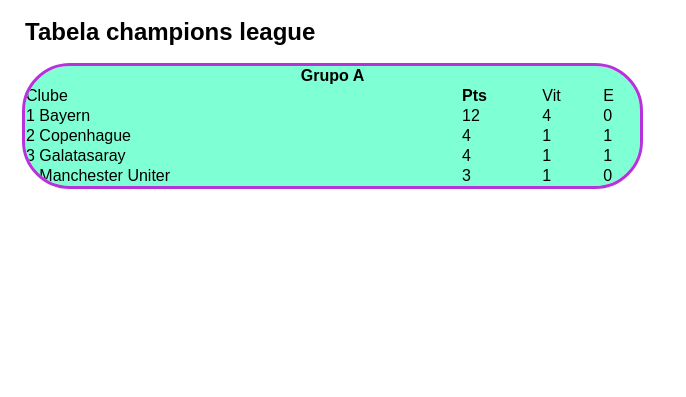
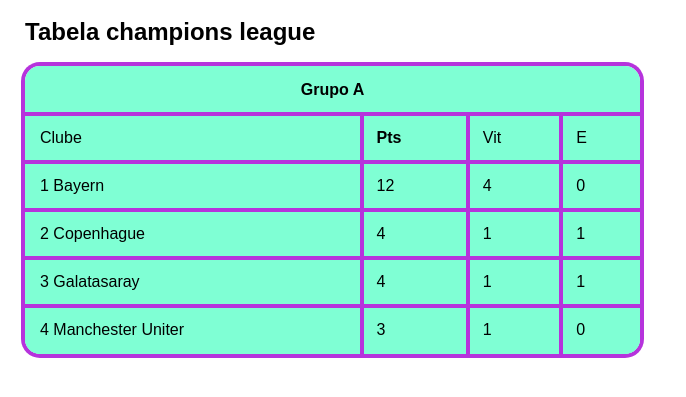
Before and after one commit to Joao-Guilherme-MS-DEV/tabela-da-champions, a plain HTML site: page index.html in a window 1280 px wide. Shown: the part 65-462 px from the top of the page, without its empty margins (0-686 px from the left). Drawn offline with Linux system fonts and the light colour scheme.

Commit message:
Corrigi um erro

```diff
--- a/index.html
+++ b/index.html
@@ -18,13 +18,13 @@
     <h2>Tabela champions league</h2>
 
     <table class="tabela-da-champions">
-        <tr class="tr-grupo">
+        <tr>
             <th colspan="4" class="grupo">Grupo A</th>
         </tr>
 
         <tr>
             <td>Clube</td>
-            <th>Pts</th>
+            <td><strong>Pts</strong></td>
             <td>Vit</td>
             <td>E</td>
         </tr>
--- a/style.css
+++ b/style.css
@@ -1,53 +1,35 @@
 * {
     font-family: Arial, Helvetica, sans-serif;
-    text-align: left;
 }
 
 .tabela-da-champions {
     width: 50%;
 }
 
-/* table, td, th {
-    padding: 3.4px;
-    background-color: aliceblue;
-    border: 3px solid #B633DC;
-    border-collapse: collapse;
-    border-radius: 6px;
+body {
+    margin: 25px;
 }
 
 table {
-    border: 3px solid #B633DC;
+    text-align: center;
+    border: none;
+    border-radius: 15px;
+    box-shadow: 0 0 0 4px #B633DC;
     border-collapse: collapse;
-    border-radius: 7px;
+    overflow: hidden;
+}
+
+table tr>td {
+    text-align: left;
 }
 
 .grupo {
-    text-align: center;
-} */
-
-.grupo {
-    text-align: center;
+    padding: 15px;
 }
 
-table.tabela-da-champions {
-    background-color: aquamarine;
-    border-collapse: collapse;
-    /* border: 7px solid #B633DC; */
-    border-radius: 45px;
-    overflow: hidden;
-    outline: 3px solid #B633DC;
+tr, td {
+    outline: 2px solid #B633DC;
+    border: none;
+    background: aquamarine;
+    padding: 15px;
 }
-
-/* table tr:first-child th {
-    border-radius: 45px 0px 0px 0px;
-}
-
-th, td {
-    padding: 1em;
-    background-color: aquamarine;
-    outline: 3px solid #B633DC;
-} */
-
-body {
-    margin: 25px;
-}
```
